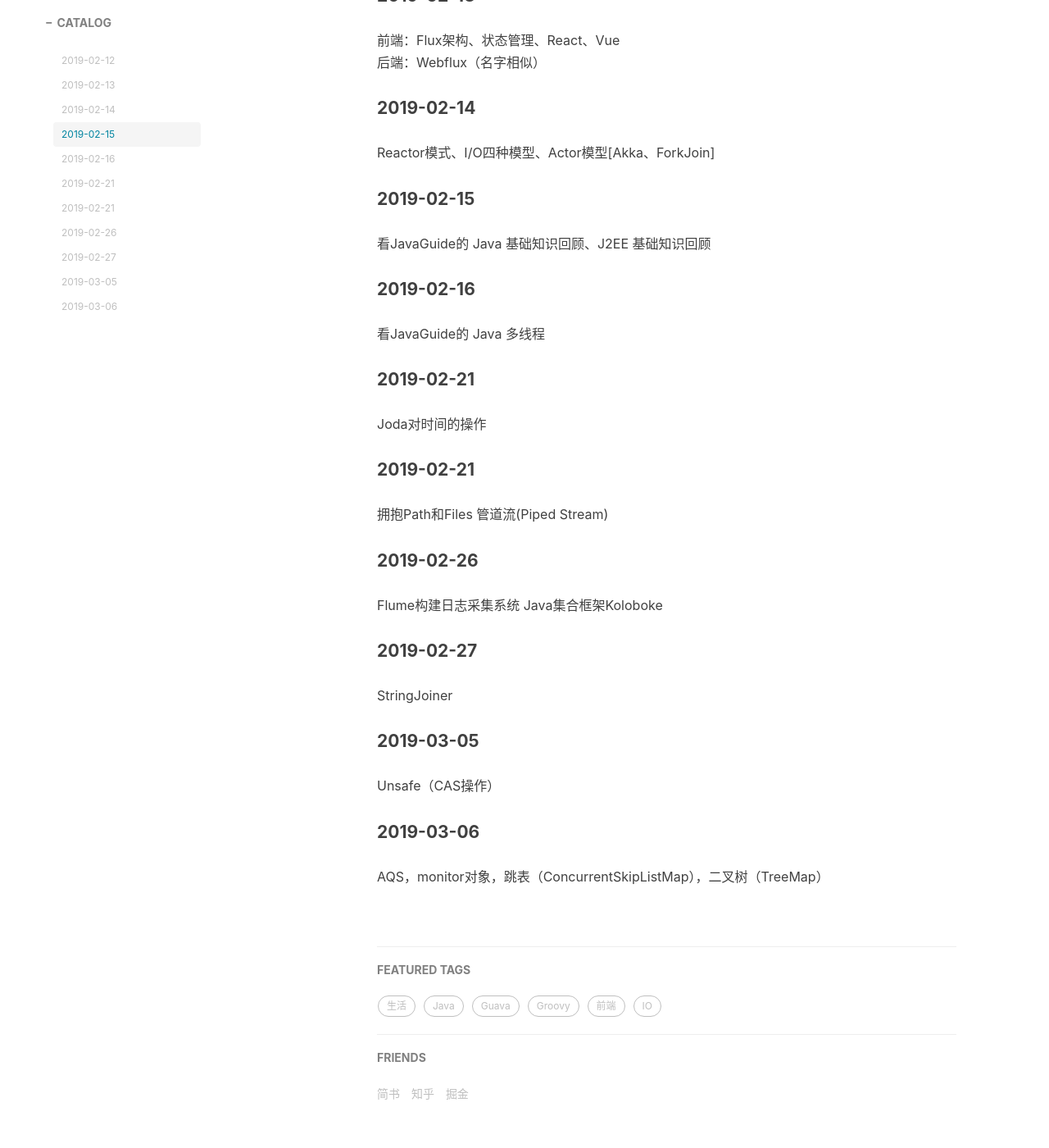
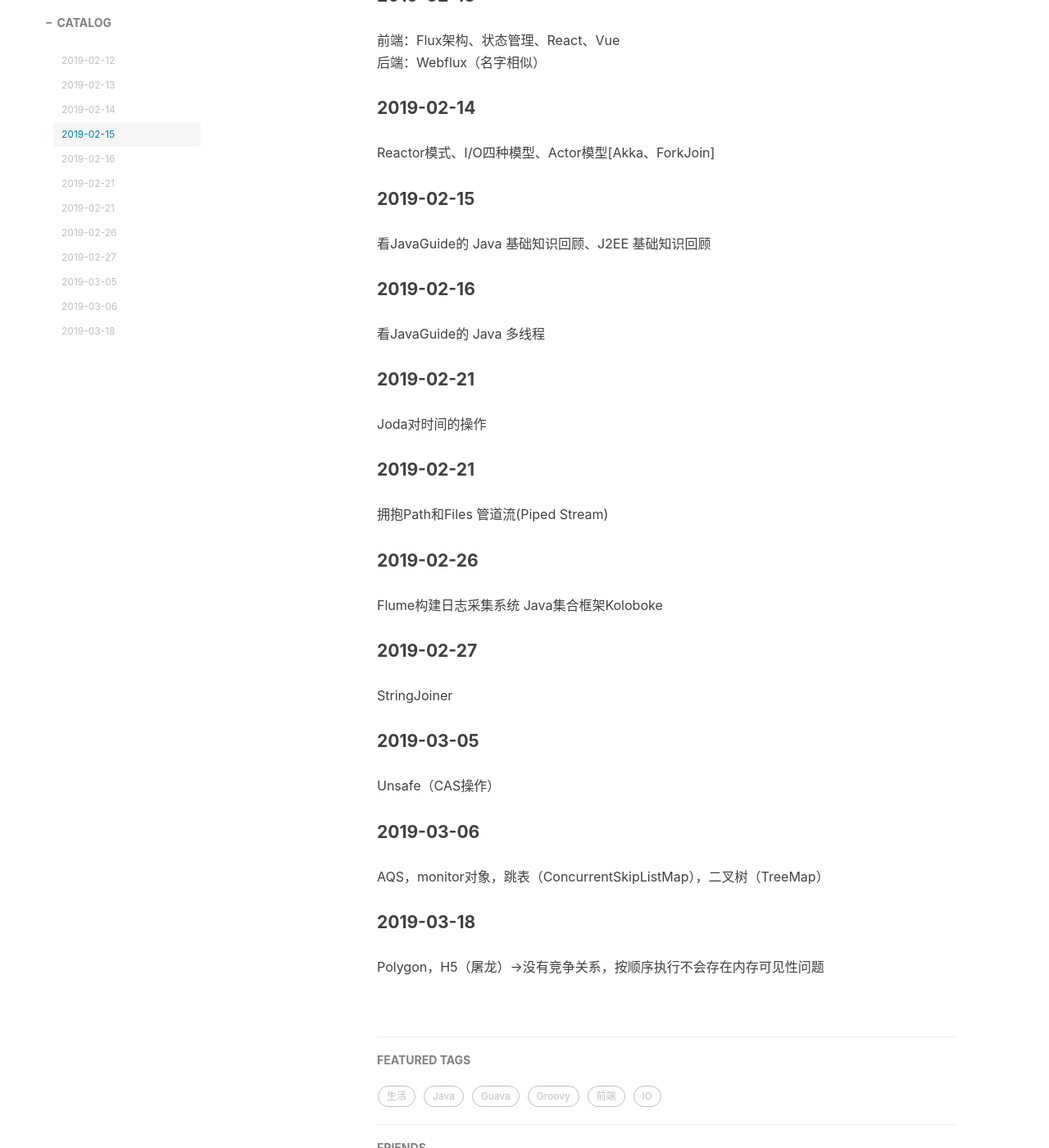
Before and after one commit to Ariescat/blog, a Jekyll site: the page built from docs/整理记录.md, in a window 1280 px wide and 1400 px high, scrolled down 600 px. Shown: the whole window at 82% size. Built offline with Jekyll 4.4.1, drawn with Linux system fonts in a browser that asks for light colours; nearby versions of some CDN libraries; comment, search, counter and statistics services are not loaded.

Commit message:
Update 整理记录.md

```diff
--- a/docs/整理记录.md
+++ b/docs/整理记录.md
@@ -39,3 +39,6 @@ Unsafe（CAS操作）
 
 #### 2019-03-06
 AQS，monitor对象，跳表（ConcurrentSkipListMap），二叉树（TreeMap）
+
+#### 2019-03-18
+Polygon，H5（屠龙）->没有竞争关系，按顺序执行不会存在内存可见性问题
```
